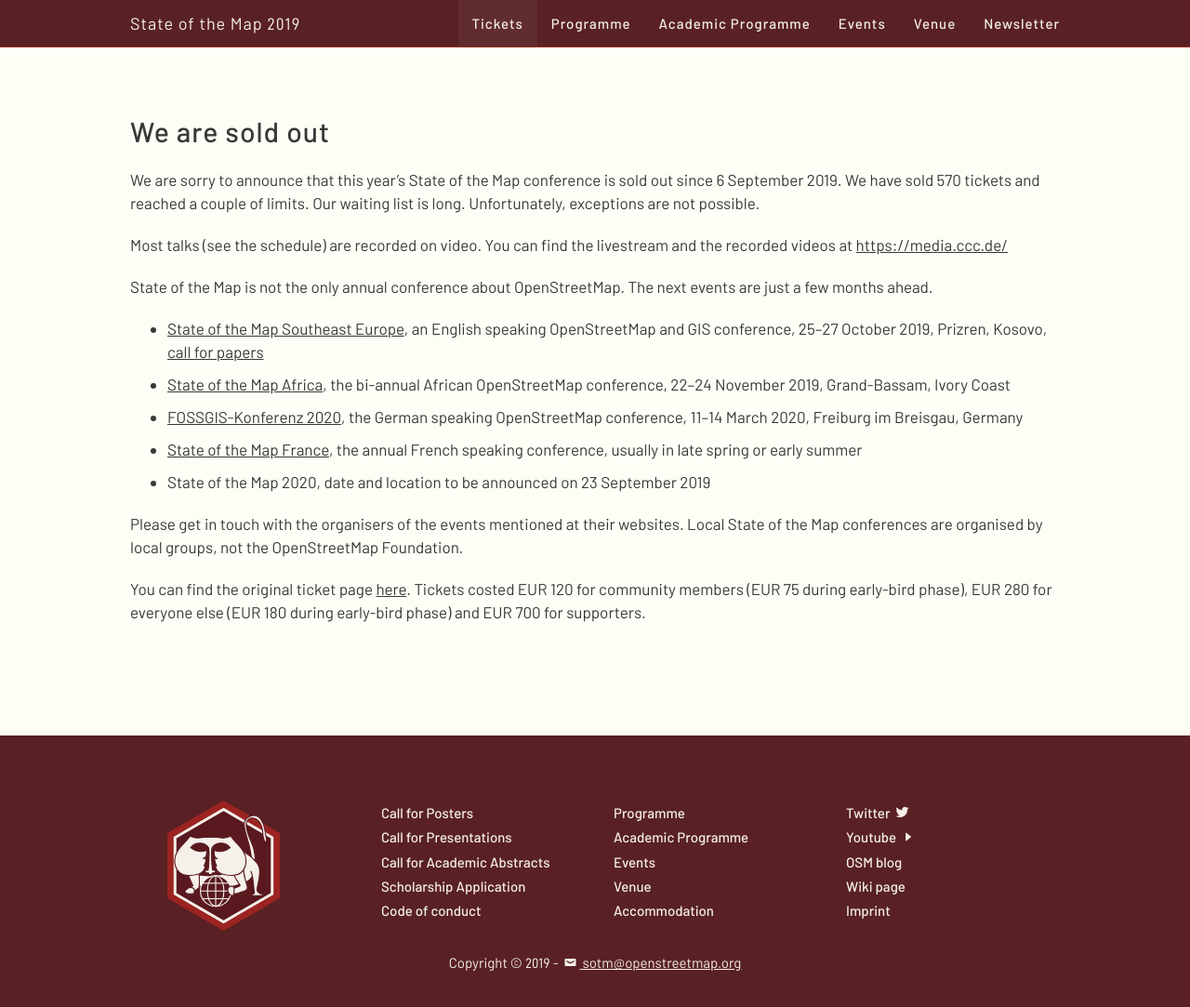
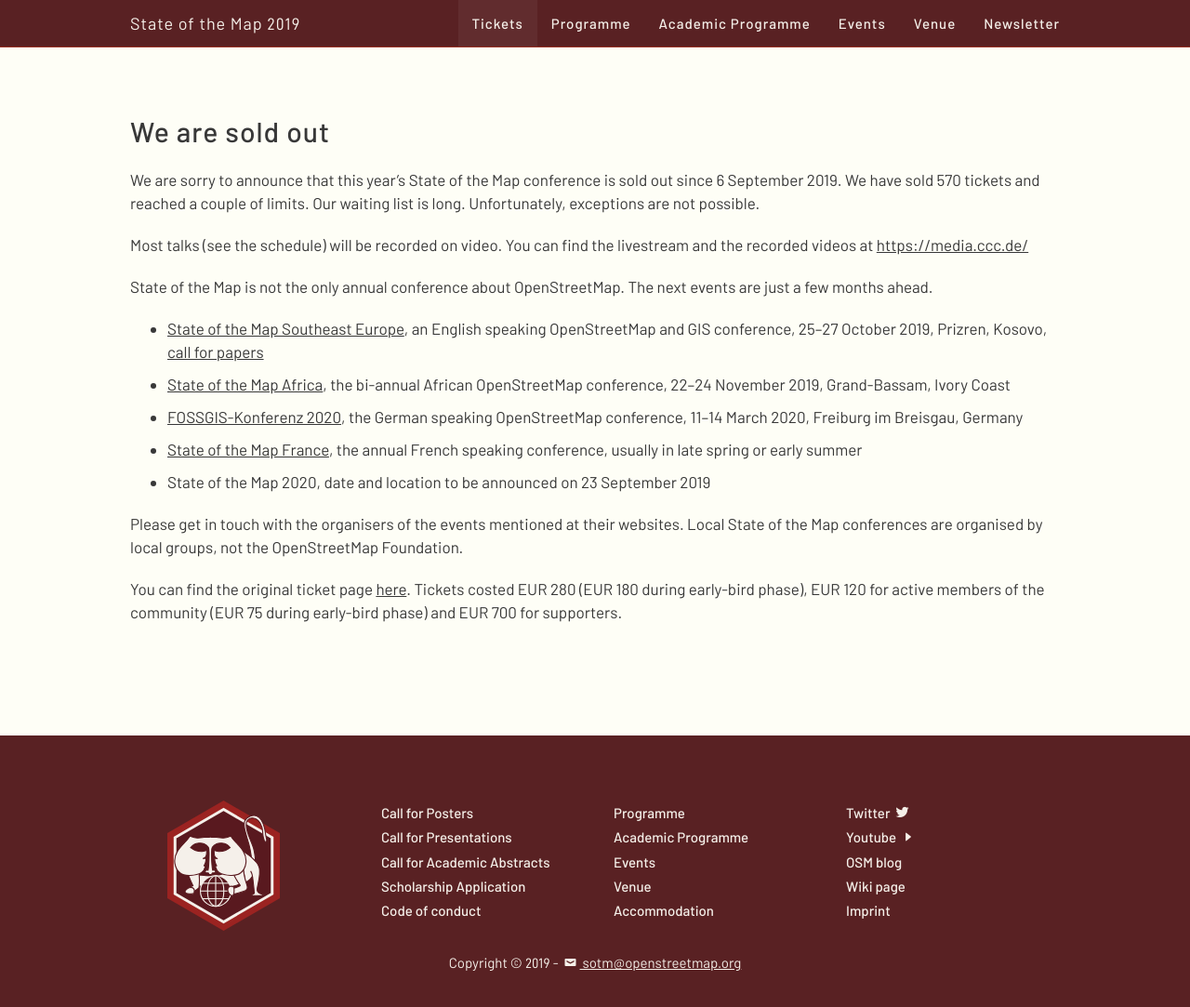
Before and after one commit to openstreetmap/stateofthemap-2019, a Jekyll site: the page built from tickets/index.md, in a window 1280 px wide and 1101 px high. Shown: the top 1083 px of the window at 93% size. Built offline with Jekyll 4.4.1, drawn with Linux system fonts in a browser that asks for light colours.

Commit message:
minor rewording

```diff
--- a/tickets/index.md
+++ b/tickets/index.md
@@ -8,7 +8,7 @@
 
 We are sorry to announce that this year's State of the Map conference is sold out since 6 September 2019. We have sold 570 tickets and reached a couple of limits. Our waiting list is long. Unfortunately, exceptions are not possible.
 
-Most talks (see the schedule) are recorded on video. You can find the livestream and the recorded videos at [https://media.ccc.de/](https://media.ccc.de/)
+Most talks (see the schedule) will be recorded on video. You can find the livestream and the recorded videos at [https://media.ccc.de/](https://media.ccc.de/)
 
 State of the Map is not the only annual conference about OpenStreetMap. The next events are just a few months ahead.
 
@@ -20,4 +20,4 @@
 
 Please get in touch with the organisers of the events mentioned at their websites. Local State of the Map conferences are organised by local groups, not the OpenStreetMap Foundation.
 
-You can find the original ticket page [here](https://join.osmfoundation.org/?page=CiviCRM&q=civicrm%2Fevent%2Finfo&reset=1&id=13). Tickets costed EUR 120 for community members (EUR 75 during early-bird phase), EUR 280 for everyone else (EUR 180 during early-bird phase) and EUR 700 for supporters.
+You can find the original ticket page [here](https://join.osmfoundation.org/?page=CiviCRM&q=civicrm%2Fevent%2Finfo&reset=1&id=13). Tickets costed EUR 280 (EUR 180 during early-bird phase), EUR 120 for active members of the community (EUR 75 during early-bird phase) and EUR 700 for supporters.
```
